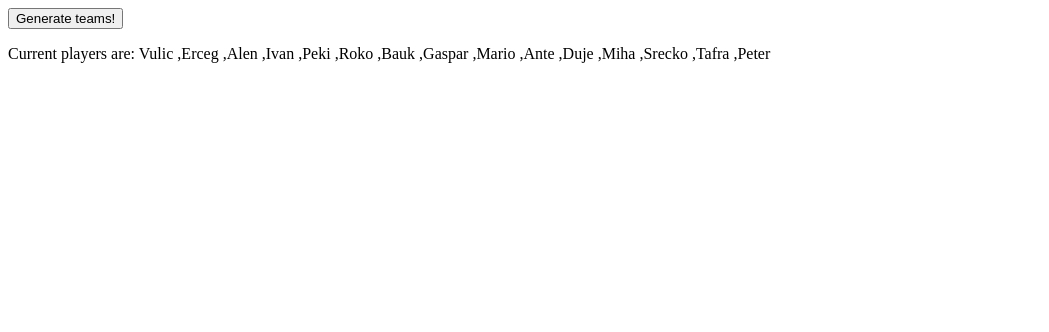
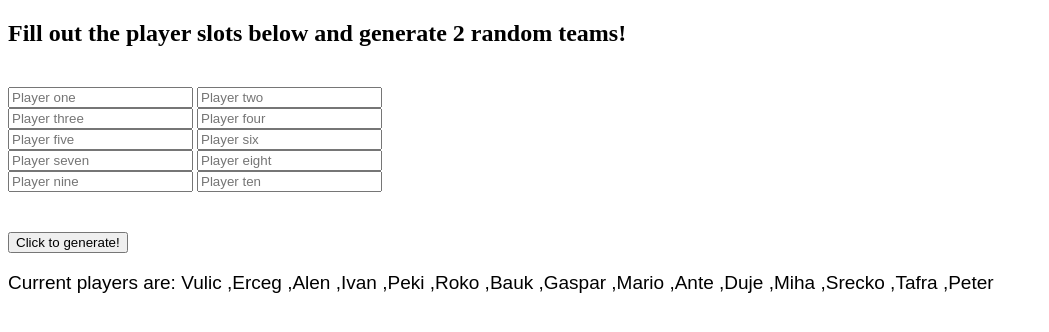
Before and after one commit to AlenMandic/Random-team-generator, a plain HTML site: page index.html in a window 1280 px wide. Shown: the whole page, without its empty margins (0-1049 px from the left). Drawn offline with Linux system fonts and the light colour scheme.

Commit message:
Not finished yet.

```diff
--- a/index.html
+++ b/index.html
@@ -2,15 +2,32 @@
 <html lang="en">
   <head>
     <meta charset="UTF-8">
-    <meta name="viewport" content="width=device-width, initial-scale=1.0">
+    <meta name="viewport" content="width=device-width, initial-scale=1.0, maximum-scale=1.0">
     <title>Generator</title>
+    <link rel="stylesheet" href="style.css">
   </head>
   <body>
-    <button id ="generator">Generate teams!</button>
-         <p id = "roster"></p>
-         <p id = "one"></p>
-         <p id = "two"></p>
-         <p id = "three"></p>
+    <h2>Fill out the player slots below and generate 2 random teams! </h2>
+    <div class="players" style = "width: 400px;
+    margin-bottom: 40px;
+    margin-top: 40px;">
+    <input type="text" id="name-one" name="name-one" required placeholder="Player one">
+    <input type="text" id="name-two" name="name-two" required placeholder="Player two">
+    <input type="text" id="name-three" name="name-three" required placeholder="Player three">
+    <input type="text" id="name-four" name="name-four" required placeholder="Player four">
+    <input type="text" id="name-five" name="name-five" required placeholder="Player five">
+    <input type="text" id="name-six" name="name-six" required placeholder="Player six">
+    <input type="text" id="name-seven" name="name-seven" required placeholder="Player seven">
+    <input type="text" id="name-eight" name="name-eight" required placeholder="Player eight">
+    <input type="text" id="name-nine" name="name-nine" required placeholder="Player nine">
+    <input type="text" id="name-ten" name="name-ten" required placeholder="Player ten">
+    </div>
+    <button id ="generator">Click to generate!</button>
+         <p id = "roster" style = "padding-bottom: 30px;
+    font-size: 19px;
+    font-family: sans-serif;"></p>
+         <h3 id = "one"></h3>
+         <h3 id = "two"></h3>
     <script src="main.js"></script>
   </body>
 </html>
```
